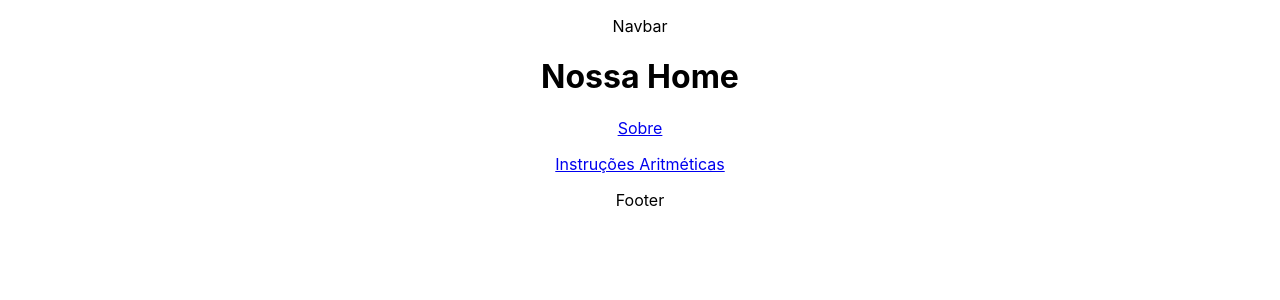
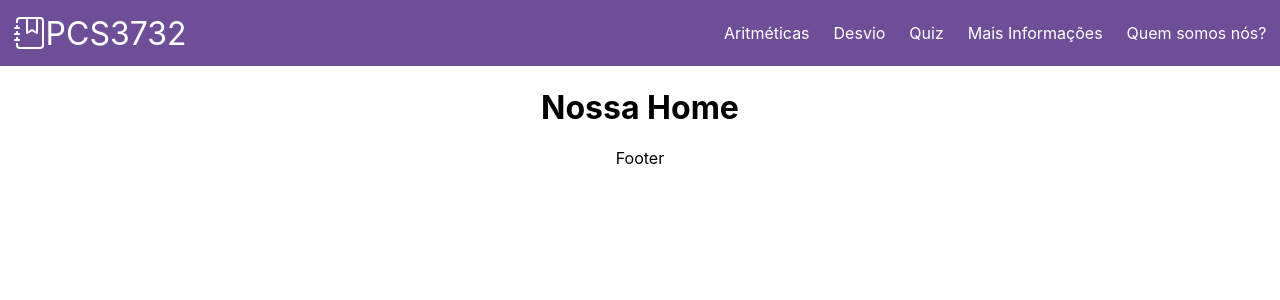
Before and after one commit to lucas-pvg/PCS3732_LabProc, a React (Create React App) app in the folder frontend/: page / in a window 1280 px wide. Shown: the top 300 px of the page. Built offline with nearby package versions, Linux system fonts and the light colour scheme.

Commit message:
✨ Navbar

```diff
--- a/frontend/package.json
+++ b/frontend/package.json
@@ -9,6 +9,7 @@
     "axios": "^1.4.0",
     "react": "^18.2.0",
     "react-dom": "^18.2.0",
+    "react-icons": "^4.10.1",
     "react-router-dom": "^6.14.2",
     "react-scripts": "^5.0.1",
     "web-vitals": "^2.1.4"
--- a/frontend/src/App.js
+++ b/frontend/src/App.js
@@ -3,10 +3,12 @@ import "./App.css";
 
 import { Outlet } from "react-router-dom";
 
+import Navbar from "./components/navbar/navbar";
+
 function App() {
   return (
     <div className="App">
-      <p>Navbar</p>
+      <Navbar/>
       <Outlet />
       <p>Footer</p>
     </div>
--- /dev/null
+++ b/frontend/src/components/navbar/navbar.css
@@ -0,0 +1,45 @@
+* {
+    box-sizing: border-box;
+}
+
+body {
+    margin: 0;
+}
+
+.logo {
+    font-size: 2rem;
+    justify-content: space-between;
+    align-items: center;
+}
+
+.nav {
+    background-color: #6E4E97;
+    color: white;
+    display: flex;
+    justify-content: space-between;
+    align-items: center;
+    gap: 2rem;
+    padding: 0.6rem;
+}
+
+.nav ul {
+    padding: 0;
+    margin: 0;
+    list-style: none;
+    display: flex;
+    gap: 1rem;
+    text-decoration: none;
+}
+
+.nav li {
+    color: inherit;
+    text-decoration: none;
+}
+
+.nav a {
+    color:#FFFFFF;
+    text-decoration: none;
+    height: 100%;
+    display: flex;
+    padding: 0.25rem;
+}
--- /dev/null
+++ b/frontend/src/components/navbar/navbar.js
@@ -0,0 +1,33 @@
+import { Link } from "react-router-dom";
+import { BsJournalBookmark } from "react-icons/bs";
+
+import "./navbar.css";
+
+const Navbar = () => {
+  return (
+    <div>
+      <nav className="nav">
+        <Link to="/" className="logo"><BsJournalBookmark/>PCS3732</Link>
+        <ul>
+          <li>
+            <Link to="arithmetics" className="route">Aritméticas</Link>
+          </li>
+          <li>
+            <Link to="branch">Desvio</Link>
+          </li>
+          <li>
+            <Link to="quiz">Quiz</Link>
+          </li>
+          <li>
+            <Link to="more-info">Mais Informações</Link>
+          </li>
+          <li>
+            <Link to="about">Quem somos nós?</Link>
+          </li>
+        </ul>
+      </nav>
+    </div>
+  );
+};
+
+export default Navbar;
--- a/frontend/src/routes/aboutPage.js
+++ b/frontend/src/routes/aboutPage.js
@@ -4,6 +4,7 @@ const AboutPage = () => {
   return (
     <div>
       <h1>Quem somos nós</h1>
+      <p>AAAAAAAAAAAAAAAAAAA</p>
     </div>
   );
 };
--- a/frontend/src/routes/arithmeticsPage.js
+++ b/frontend/src/routes/arithmeticsPage.js
@@ -4,6 +4,7 @@ const ArithmeticsPage = () => {
   return (
     <div>
       <h1>Instruções Aritméticas</h1>
+      <p>Add R0, R0, R1</p>
     </div>
   );
 };
--- /dev/null
+++ b/frontend/src/routes/branchPage.js
@@ -0,0 +1,11 @@
+import React from "react";
+
+const BranchPage = () => {
+  return (
+    <div>
+      <h1>Instruções de desvio</h1>
+    </div>
+  );
+};
+
+export default BranchPage;
--- a/frontend/src/routes/homePage.js
+++ b/frontend/src/routes/homePage.js
@@ -1,17 +1,9 @@
 import React from "react";
-
-import { Link } from "react-router-dom";
 
 const HomePage = () => {
   return (
     <div>
       <h1>Nossa Home</h1>
-      <p>
-        <Link to="/about">Sobre</Link>
-      </p>
-      <p>
-        <Link to="/arithmetics-page">Instruções Aritméticas</Link>
-      </p>
     </div>
   );
 };
--- /dev/null
+++ b/frontend/src/routes/moreInfoPage.js
@@ -0,0 +1,11 @@
+import React from "react";
+
+const MoreInfoPage = () => {
+    return (
+        <div>
+            <h1>Mais informações de ARM32</h1>
+        </div>
+    );
+}
+
+export default MoreInfoPage;
--- /dev/null
+++ b/frontend/src/routes/quizPage.js
@@ -0,0 +1,11 @@
+import React from "react";
+
+const QuizPage = () => {
+    return (
+        <div>
+            <h1>Quiz de instruções</h1>
+        </div>
+    );
+};
+
+export default QuizPage;
```
Also changed, not shown: frontend/src/index.js (+16 -1 lines), 1 other file (tests, documents, lock files or other folders).
